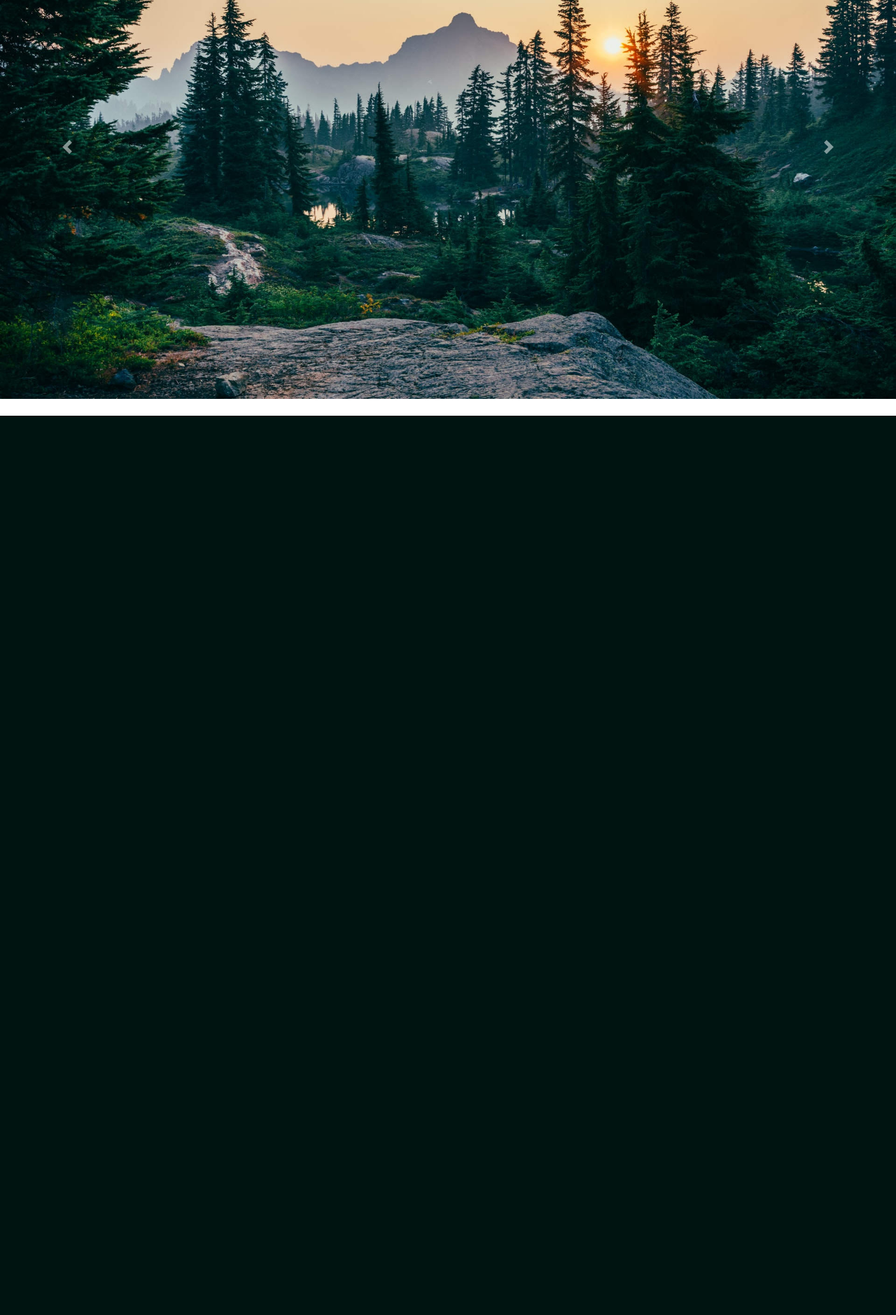
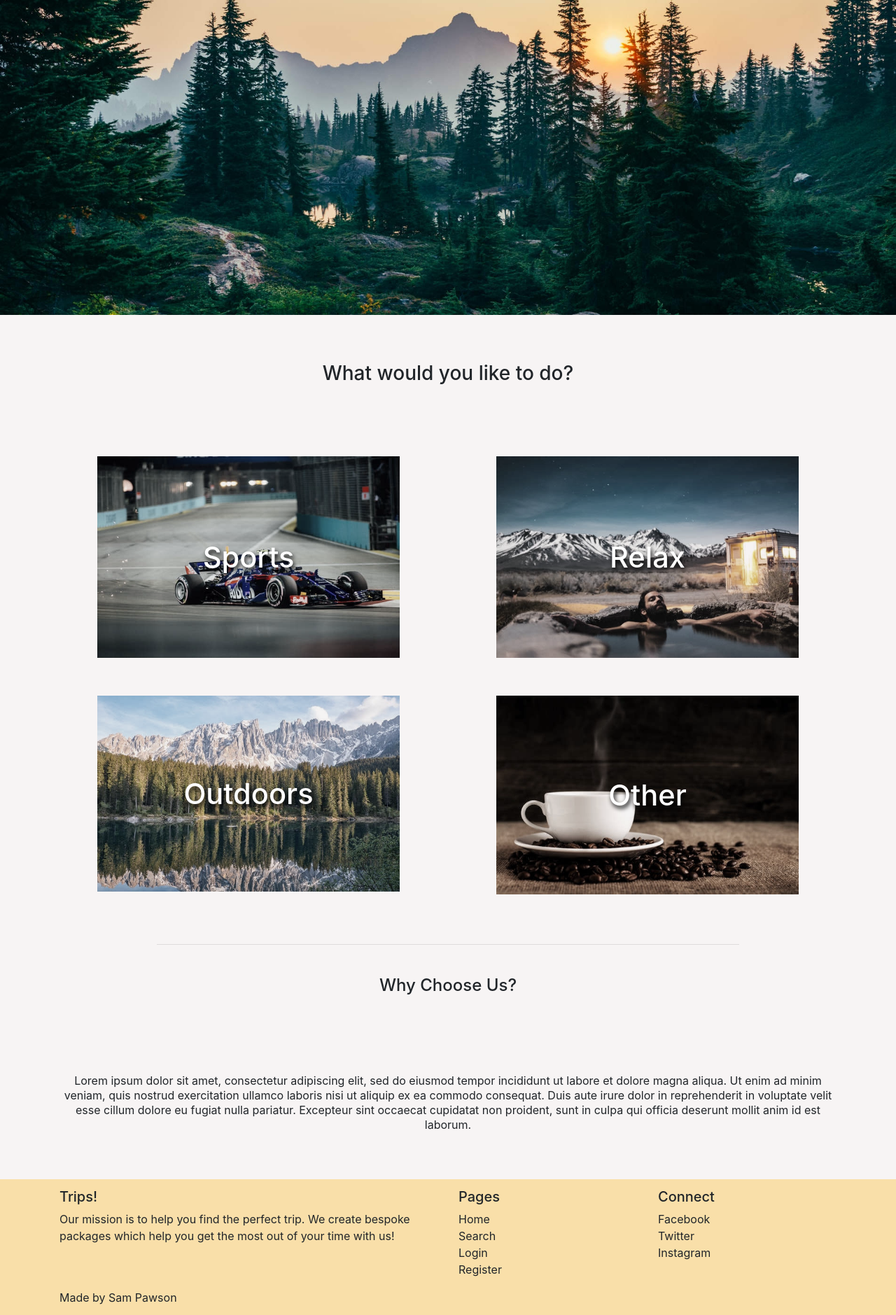
Before and after one commit to SPawson/trips-ecommerce, a Django app: page / in a window 1280 px wide. Shown: the part 206-2085 px from the top of the page at 70% size. Before the commit the page ends 800 px from the top, so only its background shows below. Run offline with Django 3.2, Linux system fonts and the light colour scheme; some libraries are stand-ins or nearby versions.

Commit message:
index page basics + footer added

```diff
--- a/home/templates/index.html
+++ b/home/templates/index.html
@@ -6,24 +6,92 @@
     <div id="carouselExampleControls" class="carousel slide" data-ride="carousel">
         <div class="carousel-inner">
           <div class="carousel-item active">
-            <img src="{% static 'images/carousel/forest-final.jpg' %}" class="d-block w-100" alt="...">
+            <img src="{% static 'images/carousel/forest-final.jpg' %}" class="d-block w-100 img-fluid" alt="...">
           </div>
           <div class="carousel-item">
-            <img src="{% static 'images/carousel/football-final.jpg' %}" class="d-block w-100" alt="...">
+            <img src="{% static 'images/carousel/football-final.jpg' %}" class="d-block w-100 img-fluid" alt="...">
           </div>
           <div class="carousel-item">
-            <img src="{% static 'images/carousel/spa-final.jpg' %}" class="d-block w-100" alt="...">
+            <img src="{% static 'images/carousel/spa-final.jpg' %}" class="d-block w-100 img-fluid" alt="...">
           </div>
         </div>
-        <a class="carousel-control-prev" href="#carouselExampleControls" role="button" data-slide="prev">
-          <span class="carousel-control-prev-icon" aria-hidden="true"></span>
-          <span class="sr-only">Previous</span>
-        </a>
-        <a class="carousel-control-next" href="#carouselExampleControls" role="button" data-slide="next">
-          <span class="carousel-control-next-icon" aria-hidden="true"></span>
-          <span class="sr-only">Next</span>
         </a>
       </div>
+</div>
+
+<div class="container">
+
+  <div class="categories text-center">
+    <div class="row header">
+      <div class="col-sm-12">
+          <h3 class="category-header">What would you like to do?</h3>
+      </div>
+    </div>
+    <div class="row">
+      <div class="col-sm-12 col-lg-6">
+        <div class="category sports">
+          <picture class="category-image">
+            <a href="{% url 'products' %}?name-or-location-contains=&category-filter=1&country=&sort-by=&datepicker=">
+            <img src="{% static 'images/sports-final.jpg' %}"alt="">
+          </a>
+          </picture>
+          <p class="category-text">Sports</p>
+        </div>
+      </div>
+
+      <div class="col-sm-12 col-lg-6">
+        <div class="category relax">
+          <picture class="category-image">
+            <a href="{% url 'products' %}?name-or-location-contains=&category-filter=3&country=&sort-by=&datepicker=">
+            <img src="{% static 'images/relax-final.jpg' %}" alt="">
+          </a>
+          </picture>
+          <p class="category-text">Relax</p>
+        </div>
+      </div>
+
+      <div class="col-sm-12 col-lg-6">
+        <div class="category outdoors">
+          <picture class="category-image">
+            <a href="{% url 'products' %}?name-or-location-contains=&category-filter=2&country=&sort-by=&datepicker=">
+            <img src="{% static 'images/outdoors-final.jpg' %}" alt="">
+          </a>
+            </picture>
+          </picture>
+          <p class="category-text">Outdoors</p>
+        </div>
+      </div>
+
+      <div class="col-sm-12 col-lg-6">
+        <div class="category something-else">
+          <picture class="category-image">
+            <a href="{% url 'products' %}">
+              <img src="{% static 'images/something-else-final.jpg' %}" alt="">
+            </a>
+          </picture>
+          <p class="category-text">Other</p>
+        </div>
+      </div>
+    </div>
+  </div>
+
+  <hr class="divider">
+
+  <div class="about text-center">
+    <div class="row">
+      <div class="col-sm-12">
+        <h4>Why Choose Us?</h4>
+      </div>
+    </div>
+    <div class="row">
+      <div class="col-sm-12">
+        <p class="about-text">
+          Lorem ipsum dolor sit amet, consectetur adipiscing elit, sed do eiusmod tempor incididunt ut labore et dolore magna aliqua. Ut enim ad minim veniam, quis nostrud exercitation ullamco laboris nisi ut aliquip ex ea commodo consequat. Duis aute irure dolor in reprehenderit in voluptate velit esse cillum dolore eu fugiat nulla pariatur. Excepteur sint occaecat cupidatat non proident, sunt in culpa qui officia deserunt mollit anim id est laborum.
+        </p>
+      </div>
+    </div>
+  </div>
+
 </div>
 
 
--- a/static/css/style.css
+++ b/static/css/style.css
@@ -1,8 +1,101 @@
-.card-blue {
-  background-color: #5454d3;
+/*global*/
+body {
+  background-color: #f7f4f4;
 }
 
-.test {
-  color: red;
+/*Footer*/
+.page-footer {
+  margin-top: 4%;
+  padding: 1%;
+  background-color: #f9dfa9;
+}
+
+.page-footer a {
+  color: #212529;
+}
+
+.page-footer .footer-list {
+  list-style: none;
+  padding-left: 0;
+}
+
+.page-footer .footer-list li a {
+  color: #212529;
+}
+
+/*Page imports*/
+.carousel-inner {
+  max-height: 75vh;
+}
+
+.carousel-item {
+  background-size: cover;
+  background-position: 50% 50%;
+  width: 100%;
+  height: 100%;
+}
+
+.carousel-item img {
+  height: auto;
+}
+
+.categories .header {
+  margin: 6% 0;
+}
+
+.categories .category {
+  width: 80%;
+  height: 47VW;
+  margin: 5% auto;
+  position: relative;
+  overflow: hidden;
+}
+
+@media only screen and (min-width: 900px) {
+  .categories .category {
+    height: initial;
+  }
+}
+
+.categories .category picture {
+  width: 100%;
+  max-height: 100%;
+  -o-object-fit: cover;
+     object-fit: cover;
+  mix-blend-mode: multiply;
+  -webkit-filter: grayscale(0.5);
+          filter: grayscale(0.5);
+}
+
+.categories .category picture img {
+  max-width: 100%;
+  max-height: 100%;
+}
+
+.categories .category-text {
+  position: absolute;
+  left: 50%;
+  top: 50%;
+  color: #ffffff;
+  font-size: 2.6rem;
+  font-weight: 500;
+  -webkit-transform: translate(-50%, -50%);
+          transform: translate(-50%, -50%);
+  z-index: 2;
+  text-shadow: 2px 4px 6px black;
+}
+
+.about h4 {
+  margin-bottom: 10%;
+}
+
+.about-text {
+  line-height: 21px;
+}
+
+.divider {
+  margin-top: 4%;
+  margin-bottom: 4%;
+  width: 75%;
 }
 /*# sourceMappingURL=style.css.map */
--- /dev/null
+++ b/static/sass/global/_globals.scss
@@ -0,0 +1,27 @@
+body {
+    background-color: #f7f4f4;
+}
+
+/*Footer*/
+.page-footer {
+    margin-top: 4%;
+    padding: 1%;
+    background-color: #f9dfa9;
+
+    a {
+        color: #212529;
+    }
+
+
+    .footer-list {
+        list-style: none;
+        padding-left: 0;
+
+        li {
+
+            a {
+                color: #212529;
+            }
+        }
+    }
+}
--- /dev/null
+++ b/static/sass/global/_media-queries.scss
@@ -0,0 +1,16 @@
+
+
+@mixin media($breakpoint) {
+    @if $breakpoint == small {
+        @media only screen and (min-width: 600px) {@content};
+    }
+    @if $breakpoint == medium {
+        @media only screen and (min-width: 900px) {@content};
+    }
+    @if $breakpoint == large {
+        @media only screen and (min-width: 1400px) {@content};
+    }
+    @if $breakpoint == xlarge {
+        @media only screen and (max-width: 1800px) {@content};
+    }
+}
--- /dev/null
+++ b/static/sass/pages/_home.scss
@@ -0,0 +1,95 @@
+
+
+.carousel {
+
+    &-inner {
+        max-height: 75vh;
+
+    }
+
+    &-item {
+        background-size: cover;
+        background-position: 50% 50%;
+        width: 100%;
+        height: 100%;
+
+        img {
+            height: auto;
+        }
+
+    }
+
+}
+
+
+.categories {
+
+    .header {
+        margin: 6% 0;
+
+    }
+
+    .category {
+        //max-width: 90%;
+        width: 80%;
+        height: 47VW;
+        margin: 5% auto;
+        position: relative;
+        overflow: hidden;
+
+       @include media(medium){
+        height: initial;
+       }
+
+
+        picture {
+            width: 100%;
+            max-height: 100%;
+            object-fit: cover;
+            mix-blend-mode: multiply;
+            filter: grayscale(0.5);
+
+
+            img {
+                max-width: 100%;
+                max-height: 100%;
+            }
+        }
+
+        &-text {
+            position: absolute;
+            left: 50%;
+            top: 50%;
+            color: #ffffff;
+            font-size: 2.6rem;
+            font-weight: 500;
+            transform: translate(-50%, -50%);
+            z-index: 2;
+            text-shadow: 2px 4px 6px rgb(0, 0, 0);
+
+        }
+
+
+    }
+
+
+
+}
+
+.about {
+
+    h4{
+        margin-bottom: 10%;
+    }
+
+    &-text {
+        line-height: 21px;
+
+    }
+}
+
+.divider {
+    margin-top: 4%;
+    margin-bottom: 4%;
+    width: 75%;
+}
--- a/static/sass/style.scss
+++ b/static/sass/style.scss
@@ -1,8 +1,7 @@
-.card-blue {
-    background-color: rgb(84, 84, 211);
 
-}
+/*global*/
+@import "global/_media-queries";
+@import "global/globals";
 
-.test {
-    color: red;
-}
+/*Page imports*/
+@import "pages/_home";
--- a/templates/base.html
+++ b/templates/base.html
@@ -57,7 +57,40 @@
         <!--Site Content-->
     {% endblock %}
 
+    <footer class="page-footer">
+      <div class="container">
+          <div class="row">
+              <div class="col-sm-12 col-lg-6">
+                  <h5 class="white-text">Trips!</h5>
+                  <p class="grey-text text-lighten-4">Our mission is to help you find the perfect trip. We create bespoke packages which help you get the most out of your time with us!</p>
 
+
+              </div>
+              <div class="col-sm-12 col-lg-3">
+                  <h5 class="white-text">Pages</h5>
+                  <ul class="footer-list">
+                      <li><a href="">Home</a></li>
+                      <li><a href="">Search</a></li>
+                      <li><a href="">Login</a></li>
+                      <li><a href="">Register</a></li>
+                  </ul>
+              </div>
+              <div class="col-sm-12 col-lg-3">
+                  <h5 class="white-text">Connect</h5>
+                  <ul class="footer-list">
+                      <li><a target="_blank" href="https://www.facebook.com/">Facebook</a></li>
+                      <li><a target="_blank" href="https://twitter.com/">Twitter</a></li>
+                      <li><a target="_blank" href="https://www.instagram.com/">Instagram</a></li>
+                  </ul>
+              </div>
+          </div>
+      </div>
+      <div class="footer-copyright">
+          <div class="container">
+              Made by <a class="brown-text text-lighten-3" target="_blank" href="https://github.com/SPawson">Sam Pawson</a>
+          </div>
+      </div>
+  </footer>
 
 
 <!--Bootstrap script files-->
```
Also changed, not shown: static/images/outdoors-final.jpg (added), static/images/relax-final.jpg (added), static/images/something-else-final.jpg (added), static/images/sports-final.jpg (added), 1 other file.
